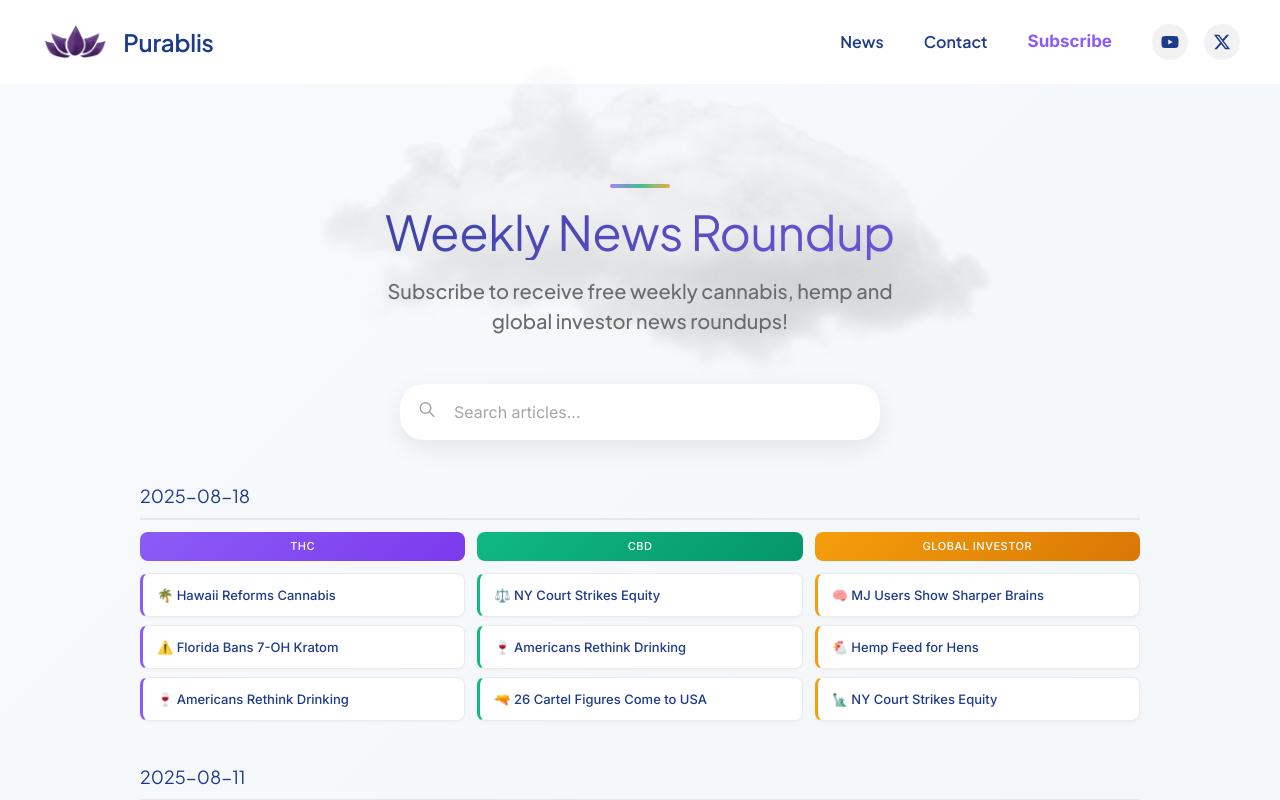
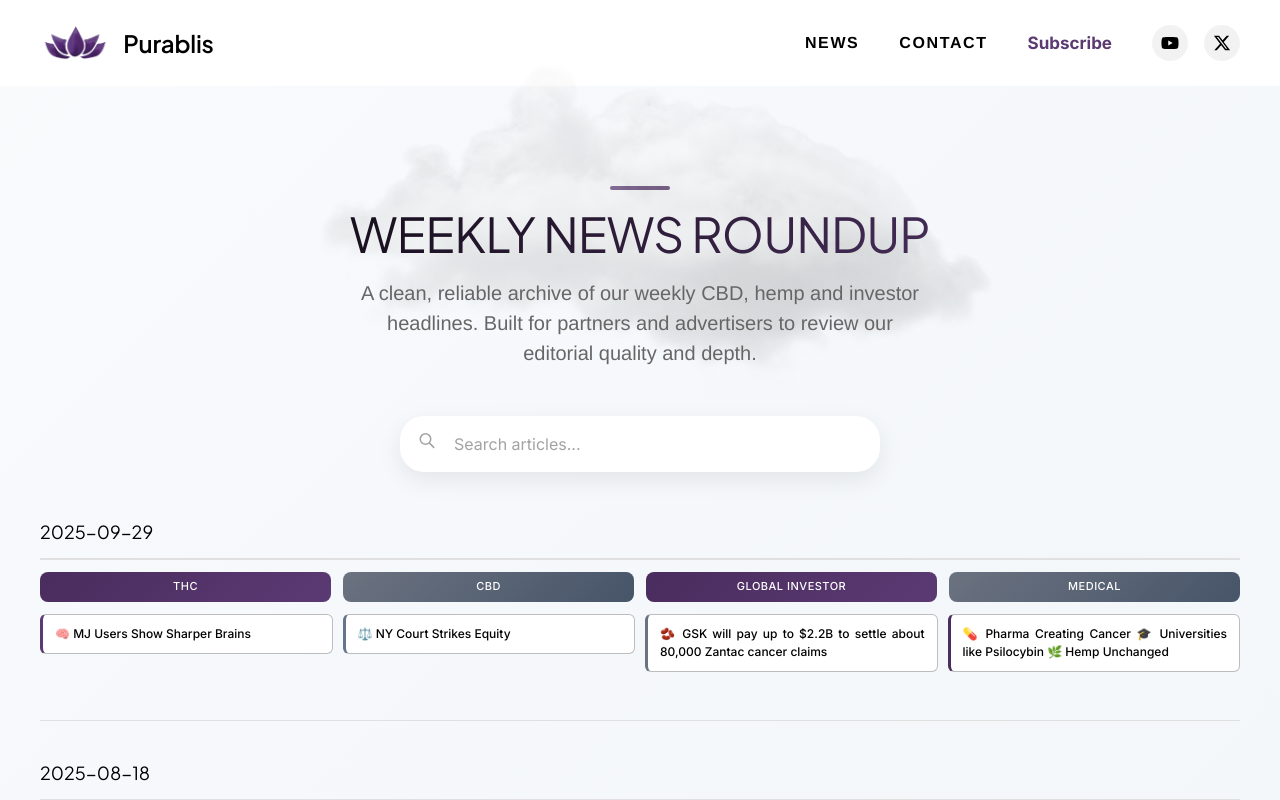
Before and after one commit to AKIFQ/pura-test, a React (Vite) app: page /news in a window 1280 px wide. Shown: the top 800 px of the page. Built offline with nearby package versions, Linux system fonts and the light colour scheme.

Commit message:
dark purple

```diff
--- a/src/components/pages/News.jsx
+++ b/src/components/pages/News.jsx
@@ -35,7 +35,7 @@ const NewsHeader = styled.div`
     transform: translateX(-50%);
     width: 60px;
     height: 4px;
-    background: linear-gradient(90deg, ${theme.colors.primary}, #10B981, #F59E0B);
+    background: linear-gradient(90deg, ${theme.colors.primary}, ${theme.colors.primaryDark});
     border-radius: 2px;
   }
 `
@@ -190,12 +190,18 @@ const SearchIcon = styled.div`
 `
 
 const DateSection = styled.div`
-  margin-bottom: 40px;
-  max-width: 1000px;
+  margin-bottom: 32px;
+  max-width: 1200px;
   margin-left: auto;
   margin-right: auto;
   position: relative;
   z-index: 10;
+  padding-bottom: 24px;
+  border-bottom: 1px solid ${theme.colors.gray[200]};
+
+  &:last-child {
+    border-bottom: none;
+  }
 `
 
 const DateHeader = styled.h3`
@@ -210,7 +216,7 @@ const DateHeader = styled.h3`
 
 const ColumnHeaders = styled.div`
   display: grid;
-  grid-template-columns: repeat(3, 1fr);
+  grid-template-columns: repeat(4, 1fr);
   gap: 12px;
   margin-bottom: 12px;
 `
@@ -227,23 +233,28 @@ const ColumnHeader = styled.div`
   font-family: 'Inter', sans-serif;
 
   &.thc {
-    background: linear-gradient(135deg, ${theme.colors.primary} 0%, ${theme.colors.primaryDark} 100%);
+    background: linear-gradient(135deg, ${theme.colors.primaryDark} 0%, ${theme.colors.primary} 100%);
   }
 
   &.cbd {
-    background: linear-gradient(135deg, #10B981 0%, #059669 100%);
+    background: linear-gradient(135deg, #6b7280 0%, #475569 100%);
   }
 
   &.global-investor {
-    background: linear-gradient(135deg, #F59E0B 0%, #D97706 100%);
+    background: linear-gradient(135deg, ${theme.colors.primaryDark} 0%, ${theme.colors.primary} 100%);
+  }
+
+  &.medical {
+    background: linear-gradient(135deg, #6b7280 0%, #475569 100%);
   }
 `
 
 const NewsGrid = styled.div`
   display: grid;
-  grid-template-columns: repeat(3, 1fr);
-  gap: 12px;
+  grid-template-columns: repeat(4, 1fr);
+  gap: 10px;
   margin-bottom: 24px;
+  align-items: start;
 
   @media (max-width: ${theme.breakpoints.tablet}) {
     grid-template-columns: 1fr;
@@ -258,47 +269,59 @@ const NewsColumn = styled.div`
 `
 
 const NewsItem = styled.div`
-  padding: 12px 14px;
-  border-radius: 8px;
+  padding: 10px 12px;
+  border-radius: 6px;
   background-color: white;
-  border: 1px solid rgba(0, 0, 0, 0.08);
+  border: 1px solid ${theme.colors.gray[300]};
   transition: all 0.2s ease;
   cursor: pointer;
-  box-shadow: 0 1px 3px rgba(0, 0, 0, 0.04);
+  box-shadow: none;
   border-left: 3px solid ${props => {
     switch(props.category) {
       case 'thc': return theme.colors.primary;
-      case 'cbd': return '#10B981';
-      case 'global-investor': return '#F59E0B';
+      case 'cbd': return '#64748b';
+      case 'global-investor': return '#6b7280';
+      case 'medical': return theme.colors.primaryDark;
       default: return theme.colors.gray[300];
     }
   }};
 
   &:hover {
-    transform: translateY(-1px);
-    box-shadow: 0 4px 12px rgba(0, 0, 0, 0.1);
     border-color: ${props => {
       switch(props.category) {
-        case 'thc': return theme.colors.primary;
-        case 'cbd': return '#10B981';
-        case 'global-investor': return '#F59E0B';
-        default: return theme.colors.gray[300];
+        case 'thc': return theme.colors.primaryDark;
+        case 'cbd': return '#475569';
+        case 'global-investor': return '#475569';
+        case 'medical': return theme.colors.primary;
+        default: return theme.colors.gray[400];
       }
     }};
+
+    h4 {
+      text-decoration: underline;
+      text-decoration-color: ${props => {
+        switch(props.category) {
+          case 'thc': return theme.colors.primary;
+          case 'cbd': return '#64748b';
+          case 'global-investor': return '#6b7280';
+          case 'medical': return theme.colors.primaryDark;
+          default: return theme.colors.gray[400];
+        }
+      }};
+    }
   }
 `
 
 const NewsTitle = styled.h4`
-  font-size: 13px;
+  font-size: 12px;
   line-height: 18px;
   font-weight: 500;
   font-family: 'Inter', sans-serif;
   color: ${theme.colors.text.primary};
   margin: 0;
-  display: -webkit-box;
-  -webkit-line-clamp: 2;
-  -webkit-box-orient: vertical;
-  overflow: hidden;
+  text-align: justify;
+  text-justify: inter-word;
+  word-break: break-word;
 `
 
 const NewsDescription = styled.p`
@@ -325,11 +348,13 @@ const CategoryBadge = styled.span`
   ${props => {
     switch(props.category) {
       case 'thc':
+        return `background-color: ${theme.colors.primaryDark}; color: white;`;
+      case 'cbd':
+        return `background-color: #64748b; color: white;`;
+      case 'global-investor':
+        return `background-color: #6b7280; color: white;`;
+      case 'med':
         return `background-color: ${theme.colors.primary}; color: white;`;
-      case 'cbd':
-        return `background-color: #10B981; color: white;`;
-      case 'global-investor':
-        return `background-color: #F59E0B; color: white;`;
       default:
         return `background-color: ${theme.colors.gray[200]}; color: ${theme.colors.text.primary};`;
     }
@@ -338,6 +363,12 @@ const CategoryBadge = styled.span`
 
 // Newsletter data organized by date and category
 const newsData = {
+  "2025-09-29": {
+    thc: ["🧠 MJ Users Show Sharper Brains"],
+    cbd: ["⚖️ NY Court Strikes Equity"],
+    "global-investor": ["🫘 GSK will pay up to $2.2B to settle about 80,000 Zantac cancer claims"],
+    medical: ["💊 Pharma Creating Cancer 🎓 Universities like Psilocybin 🌿 Hemp Unchanged"]
+  },
   "2025-08-18": {
     thc: ["🌴 Hawaii Reforms Cannabis", "⚠️ Florida Bans 7-OH Kratom", "🍷 Americans Rethink Drinking"],
     cbd: ["⚖️ NY Court Strikes Equity", "🍷 Americans Rethink Drinking", "🔫 26 Cartel Figures Come to USA"],
@@ -391,7 +422,8 @@ export const News = () => {
           <CloudBackdrop />
           <Title>Weekly News Roundup</Title>
           <Subtitle>
-            Subscribe to receive free weekly cannabis, hemp and global investor news roundups!
+            A clean, reliable archive of our weekly CBD, hemp and investor headlines.
+            Built for partners and advertisers to review our editorial quality and depth.
           </Subtitle>
         </NewsHeader>
 
@@ -418,32 +450,38 @@ export const News = () => {
             <ColumnHeaders>
               <ColumnHeader className="thc">THC</ColumnHeader>
               <ColumnHeader className="cbd">CBD</ColumnHeader>
-              <ColumnHeader className="global-investor">Global Investor</ColumnHeader>
+              <ColumnHeader className="global-investor">GLOBAL INVESTOR</ColumnHeader>
+              <ColumnHeader className="medical">MEDICAL</ColumnHeader>
             </ColumnHeaders>
 
             <NewsGrid>
               <NewsColumn>
-                {categories.thc?.map((article, index) => (
-                  <NewsItem key={`thc-${index}`} category="thc">
-                    <NewsTitle>{article}</NewsTitle>
+                {categories.thc ? (
+                  <NewsItem category="thc">
+                    <NewsTitle>{categories.thc[0]}</NewsTitle>
                   </NewsItem>
-                )) || []}
+                ) : null}
               </NewsColumn>
-
               <NewsColumn>
-                {categories.cbd?.map((article, index) => (
-                  <NewsItem key={`cbd-${index}`} category="cbd">
-                    <NewsTitle>{article}</NewsTitle>
+                {categories.cbd ? (
+                  <NewsItem category="cbd">
+                    <NewsTitle>{categories.cbd[0]}</NewsTitle>
                   </NewsItem>
-                )) || []}
+                ) : null}
               </NewsColumn>
-
               <NewsColumn>
-                {categories["global-investor"]?.map((article, index) => (
-                  <NewsItem key={`global-investor-${index}`} category="global-investor">
-                    <NewsTitle>{article}</NewsTitle>
+                {categories["global-investor"] ? (
+                  <NewsItem category="global-investor">
+                    <NewsTitle>{categories["global-investor"][0]}</NewsTitle>
                   </NewsItem>
-                )) || []}
+                ) : null}
+              </NewsColumn>
+              <NewsColumn>
+                {categories.medical ? (
+                  <NewsItem category="medical">
+                    <NewsTitle>{categories.medical[0]}</NewsTitle>
+                  </NewsItem>
+                ) : null}
               </NewsColumn>
             </NewsGrid>
           </DateSection>
--- a/src/styles/GlobalStyles.jsx
+++ b/src/styles/GlobalStyles.jsx
@@ -4,8 +4,6 @@ import { theme } from './theme'
 export const GlobalStyles = () => (
   <Global
     styles={css`
-      @import url('https://fonts.googleapis.com/css2?family=Inter:wght@300;400;500;600;700;800&family=Plus+Jakarta+Sans:wght@300;400;500;600;700;800&display=swap');
-
       * {
         margin: 0;
         padding: 0;
@@ -17,12 +15,13 @@ export const GlobalStyles = () => (
       }
 
       body {
-        font-family: 'Inter', -apple-system, BlinkMacSystemFont, 'Segoe UI', Roboto, Oxygen, Ubuntu, Cantarell, 'Open Sans', 'Helvetica Neue', sans-serif;
+        font-family: 'Helvetica Neue', 'Arial', sans-serif;
         color: ${theme.colors.text.primary};
         background-color: ${theme.colors.background};
-        line-height: 1.5;
+        line-height: 1.6;
         -webkit-font-smoothing: antialiased;
         -moz-osx-font-smoothing: grayscale;
+        font-weight: 400;
       }
 
       h1 {
@@ -73,7 +72,20 @@ export const GlobalStyles = () => (
 
       ::selection {
         background-color: ${theme.colors.primary};
-        color: ${theme.colors.text.primary};
+        color: ${theme.colors.white};
+      }
+
+      /* Brutalist paint-like texture effects */
+      .texture-block {
+        position: relative;
+
+        &::before {
+          content: '';
+          position: absolute;
+          inset: 0;
+          background: linear-gradient(45deg, transparent 48%, rgba(0,0,0,0.03) 50%, transparent 52%);
+          pointer-events: none;
+        }
       }
     `}
   />
--- a/src/styles/theme.js
+++ b/src/styles/theme.js
@@ -1,60 +1,67 @@
 export const theme = {
   colors: {
-    primary: '#8B5CF6',
-    primaryDark: '#7C3AED',
-    dark: '#191A23',
+    primary: '#5B3A73',
+    primaryDark: '#4A2C5E',
+    dark: '#000000',
     white: '#FFFFFF',
     gray: {
-      100: '#F3F3F3',
-      200: '#E8E8E8',
-      300: '#DDDDDD',
-      400: '#CCCCCC',
+      100: '#F5F5F5',
+      200: '#E0E0E0',
+      300: '#BDBDBD',
+      400: '#9E9E9E',
     },
     text: {
-      primary: '#1e3a8a',
-      secondary: '#6B6B6B',
+      primary: '#000000',
+      secondary: '#666666',
       light: '#FFFFFF'
     },
     background: '#FFFFFF'
   },
   typography: {
     h1: {
+      fontSize: '64px',
+      lineHeight: '72px',
+      fontWeight: 800,
+      fontFamily: "'Helvetica Neue', 'Arial Black', sans-serif",
+      letterSpacing: '-0.02em',
+      textTransform: 'uppercase',
+    },
+    h2: {
       fontSize: '48px',
       lineHeight: '56px',
-      fontWeight: 300,
-      fontFamily: "'Plus Jakarta Sans', sans-serif",
-      letterSpacing: '-0.02em',
-    },
-    h2: {
-      fontSize: '36px',
-      lineHeight: '44px',
-      fontWeight: 200,
-      fontFamily: "'Plus Jakarta Sans', sans-serif",
+      fontWeight: 700,
+      fontFamily: "'Helvetica Neue', 'Arial Black', sans-serif",
       letterSpacing: '-0.01em',
+      textTransform: 'uppercase',
     },
     h3: {
-      fontSize: '24px',
-      lineHeight: '32px',
-      fontWeight: 200,
-      fontFamily: "'Plus Jakarta Sans', sans-serif",
+      fontSize: '32px',
+      lineHeight: '40px',
+      fontWeight: 700,
+      fontFamily: "'Helvetica Neue', 'Arial Black', sans-serif",
+      textTransform: 'uppercase',
     },
     body: {
       fontSize: '16px',
-      lineHeight: '26px',
+      lineHeight: '28px',
       fontWeight: 400,
-      fontFamily: "'Plus Jakarta Sans', sans-serif",
+      fontFamily: "'Helvetica Neue', Arial, sans-serif",
     },
     nav: {
-      fontSize: '15px',
+      fontSize: '14px',
       lineHeight: '20px',
-      fontWeight: 500,
-      fontFamily: "'Plus Jakarta Sans', sans-serif",
+      fontWeight: 700,
+      fontFamily: "'Helvetica Neue', Arial, sans-serif",
+      textTransform: 'uppercase',
+      letterSpacing: '0.1em',
     },
     button: {
-      fontSize: '16px',
+      fontSize: '14px',
       lineHeight: '24px',
-      fontWeight: 400,
-      fontFamily: "'Plus Jakarta Sans', sans-serif",
+      fontWeight: 700,
+      fontFamily: "'Helvetica Neue', Arial, sans-serif",
+      textTransform: 'uppercase',
+      letterSpacing: '0.15em',
     }
   },
   breakpoints: {
```
